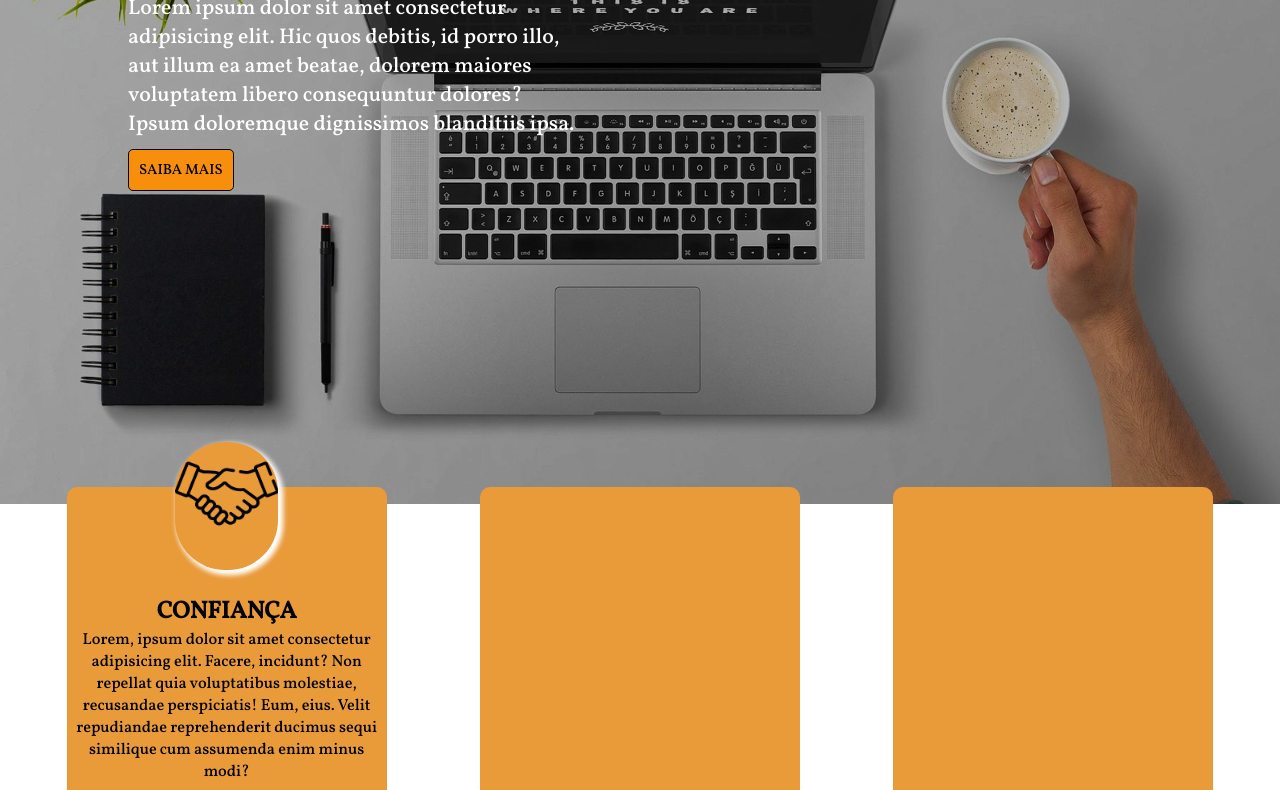
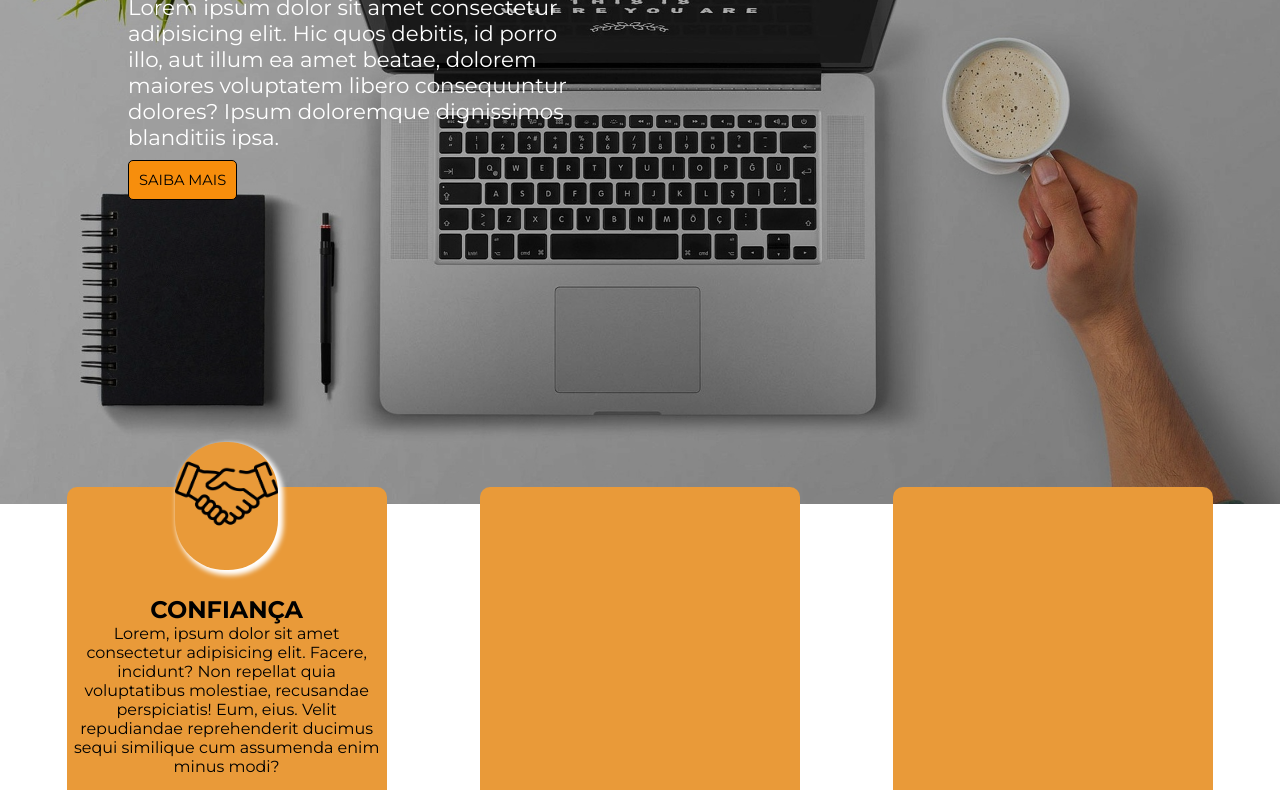
Before and after one commit to Thiag0nery/Projeto-ElectusR.F, a plain HTML site: page index.html in a window 1280 px wide. Shown: the part 309-1099 px from the top of the page. Drawn offline with Linux system fonts and the light colour scheme.

Commit message:
Adição de Fonts

```diff
--- a/Style/Login.css
+++ b/Style/Login.css
@@ -3,7 +3,8 @@
     margin: 0;
     padding: 0;
     box-sizing: border-box;
-    font-family: 'Vollkorn', serif;
+    /* font-family: 'Vollkorn', serif; */
+    font-family: 'Montserrat', sans-serif;
 }
 html,body{
     height: 100%;
--- a/index.html
+++ b/index.html
@@ -8,9 +8,14 @@
     <link rel="stylesheet" href="Style/Login.css">
 
     <!-- Link de Font  -->
+    <!-- <link rel="preconnect" href="https://fonts.googleapis.com">
+    <link rel="preconnect" href="https://fonts.gstatic.com" crossorigin>
+    <link href="https://fonts.googleapis.com/css2?family=Vollkorn:wght@500&display=swap" rel="stylesheet"> -->
+
     <link rel="preconnect" href="https://fonts.googleapis.com">
     <link rel="preconnect" href="https://fonts.gstatic.com" crossorigin>
-    <link href="https://fonts.googleapis.com/css2?family=Vollkorn:wght@500&display=swap" rel="stylesheet">
+    <link href="https://fonts.googleapis.com/css2?family=Inter:wght@100;200;300;400;500;600;700;800;900&family=Montserrat:wght@100;200;300;400;500;600;700;800;900&display=swap" rel="stylesheet">
+
 
     <link rel="preconnect" href="https://fonts.googleapis.com">
     <link rel="preconnect" href="https://fonts.gstatic.com" crossorigin>
```
